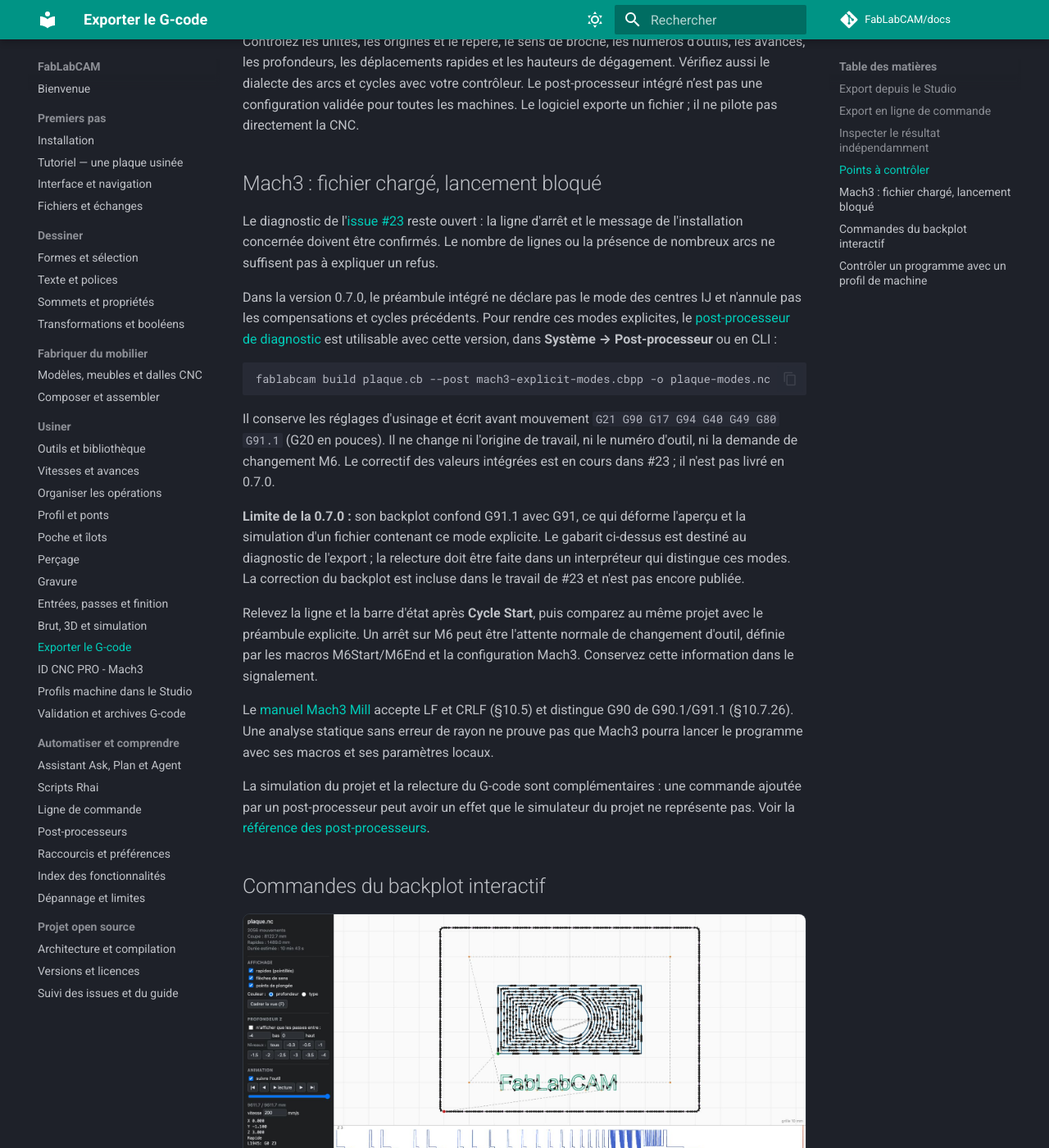
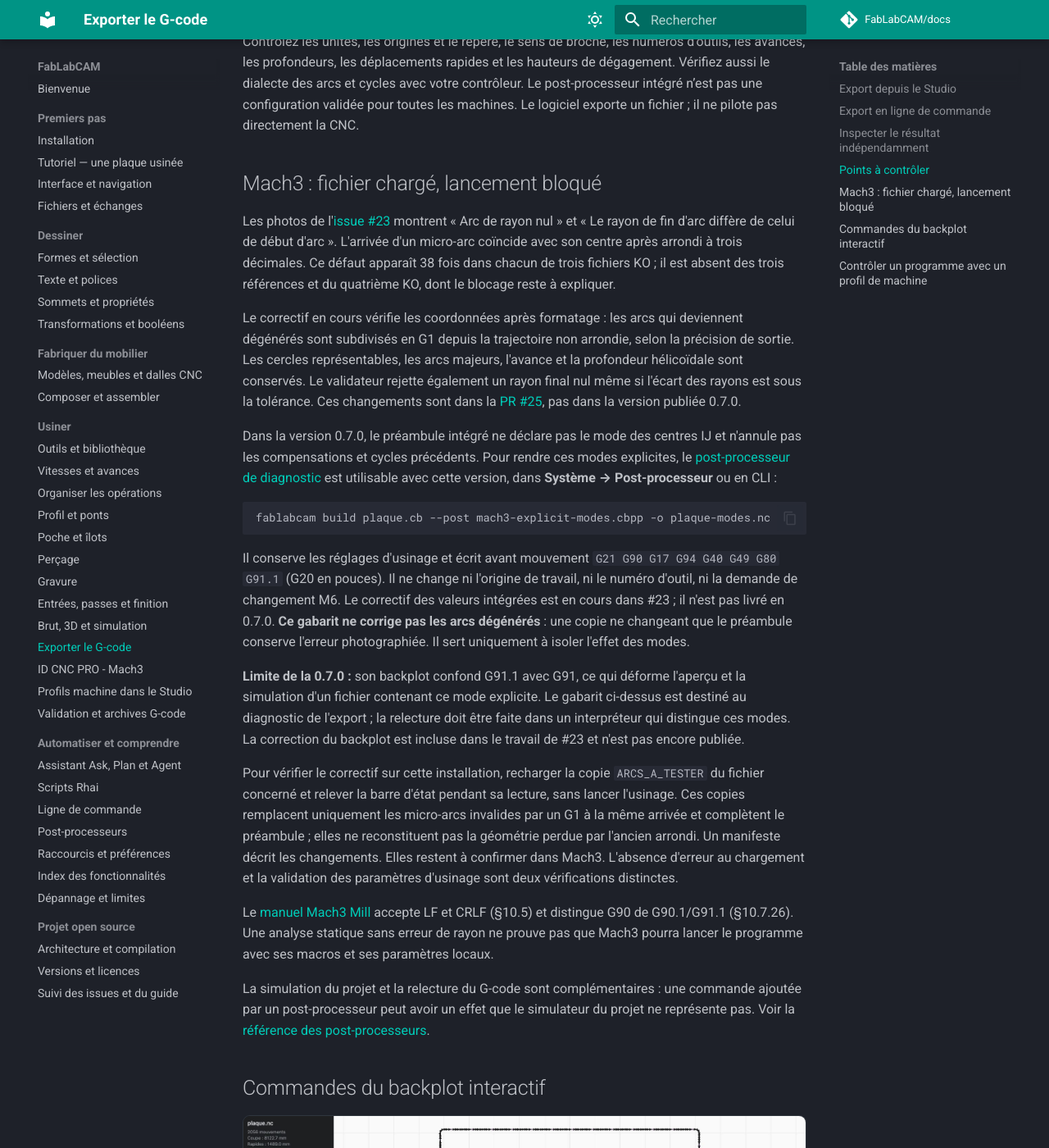
Before and after one commit to FabLabCAM/docs, an MkDocs documentation site: the page built from docs/guide/gcode.md, in a window 1280 px wide and 1400 px high, scrolled down 1592 px. Shown: the whole window at 82% size. Built offline with MkDocs 1.6.1 and Material for MkDocs 9.7.7, drawn with Linux system fonts in a browser that asks for light colours; comment, search, counter and statistics services are not loaded.

Commit message:
docs: explain rounded arc failure identified in Mach3 (#23)

```diff
--- a/docs/guide/gcode.md
+++ b/docs/guide/gcode.md
@@ -49,10 +49,19 @@ machines. Le logiciel exporte un fichier ; il ne pilote pas directement la CNC.
 
 ## Mach3 : fichier chargé, lancement bloqué
 
-Le diagnostic de l'[issue #23](https://github.com/FabLabCAM/core/issues/23) reste
-ouvert : la ligne d'arrêt et le message de l'installation concernée doivent être
-confirmés. Le nombre de lignes ou la présence de nombreux arcs ne suffisent pas
-à expliquer un refus.
+Les photos de l'[issue #23](https://github.com/FabLabCAM/core/issues/23) montrent
+« Arc de rayon nul » et « Le rayon de fin d'arc diffère de celui de début d'arc ».
+L'arrivée d'un micro-arc coïncide avec son centre après arrondi à trois décimales.
+Ce défaut apparaît 38 fois dans chacun de trois fichiers KO ; il est absent des
+trois références et du quatrième KO, dont le blocage reste à expliquer.
+
+Le correctif en cours vérifie les coordonnées après formatage : les arcs qui
+deviennent dégénérés sont subdivisés en G1 depuis la trajectoire non arrondie,
+selon la précision de sortie. Les cercles représentables, les arcs majeurs,
+l'avance et la profondeur hélicoïdale sont conservés. Le validateur rejette
+également un rayon final nul même si l'écart des rayons est sous la tolérance.
+Ces changements sont dans la [PR #25](https://github.com/FabLabCAM/core/pull/25),
+pas dans la version publiée 0.7.0.
 
 Dans la version 0.7.0, le préambule intégré ne déclare pas le mode des centres IJ
 et n'annule pas les compensations et cycles précédents. Pour rendre ces modes
@@ -67,6 +76,9 @@ Il conserve les réglages d'usinage et écrit avant mouvement
 `G21 G90 G17 G94 G40 G49 G80 G91.1` (G20 en pouces). Il ne change ni l'origine
 de travail, ni le numéro d'outil, ni la demande de changement M6. Le correctif
 des valeurs intégrées est en cours dans #23 ; il n'est pas livré en 0.7.0.
+**Ce gabarit ne corrige pas les arcs dégénérés** : une copie ne changeant que
+le préambule conserve l'erreur photographiée. Il sert uniquement à isoler
+l'effet des modes.
 
 **Limite de la 0.7.0 :** son backplot confond G91.1 avec G91, ce qui déforme
 l'aperçu et la simulation d'un fichier contenant ce mode explicite. Le gabarit
@@ -74,10 +86,13 @@ ci-dessus est destiné au diagnostic de l'export ; la relecture doit être faite
 dans un interpréteur qui distingue ces modes. La correction du backplot est
 incluse dans le travail de #23 et n'est pas encore publiée.
 
-Relevez la ligne et la barre d'état après **Cycle Start**, puis comparez au même
-projet avec le préambule explicite. Un arrêt sur M6 peut être l'attente normale
-de changement d'outil, définie par les macros M6Start/M6End et la configuration
-Mach3. Conservez cette information dans le signalement.
+Pour vérifier le correctif sur cette installation, recharger la copie
+`ARCS_A_TESTER` du fichier concerné et relever la barre d'état pendant sa lecture,
+sans lancer l'usinage. Ces copies remplacent uniquement les micro-arcs invalides
+par un G1 à la même arrivée et complètent le préambule ; elles ne reconstituent
+pas la géométrie perdue par l'ancien arrondi. Un manifeste décrit les changements.
+Elles restent à confirmer dans Mach3. L'absence d'erreur au chargement et la
+validation des paramètres d'usinage sont deux vérifications distinctes.
 
 Le [manuel Mach3 Mill](https://www.machsupport.com/wp-content/uploads/2013/02/Mach3Mill_1.84.pdf)
 accepte LF et CRLF (§10.5) et distingue G90 de G90.1/G91.1 (§10.7.26).
```
Also changed, not shown: docs/reference/fonctionnalites.md (+1 -1 lines), docs/reference/suivi.md (+3 -2 lines), docs/reference/versions.md (+3 -1 lines).
